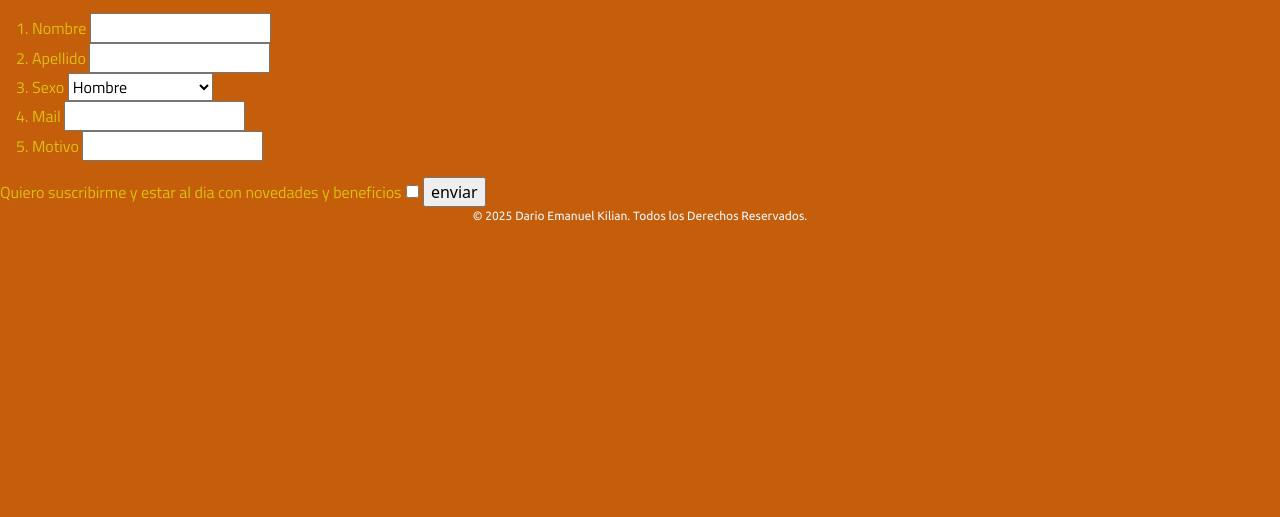
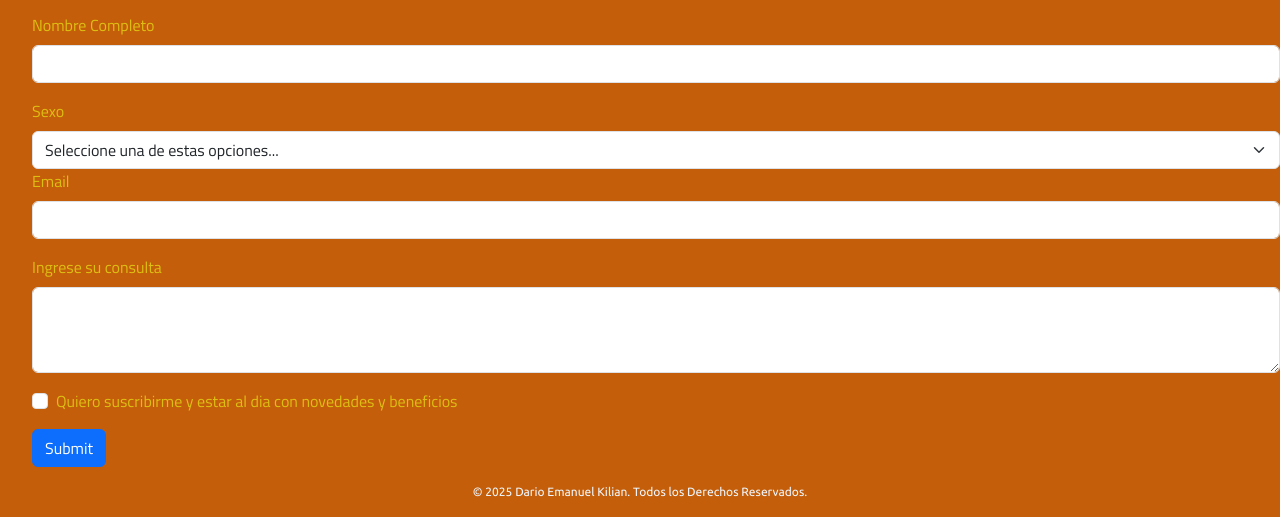
Before and after one commit to DEKilian/chrysocyon, a plain HTML site: page pages/contacto.html in a window 1280 px wide. Shown: the part 325-842 px from the top of the page. Before the commit the page ends 800 px from the top, so only its background shows below. Drawn offline with nearby package versions, Linux system fonts and the light colour scheme.

Commit message:
Inclui mi formulario

```diff
--- a/pages/contacto.html
+++ b/pages/contacto.html
@@ -51,46 +51,33 @@
         <h1>CONTACTANOS</h1>
             <p>Por favor, complete la siguiente planilla y nos pondremos en contacto:</p>
             <ol class="textos-extra">
-                <li>
-                    <form action="/submit" method="post"></form>
-                    <label for="nombre">Nombre</label>
-                    <input type="text" name="nombre" id="nombre">
-                </li>
-                 <li>
-                    <form action="/submit" method="post"></form>
-                    <label for="apellido">Apellido</label>
-                    <input type="text" name="apellido" id="apellido">
-                </li>
-                <li>
-                    <label for="sexo">Sexo</label>
-                    <select name="" id="">
-
-                        <option value="">Hombre</option>
-                        <option value="">Mujer</option>
-                        <option value="">Otro</option>
-                        <option value="">Prefiero no decirlo</option>
-
+                <form>
+                    <div class="mb-3">
+                        <label for="nombre" class="form-label">Nombre Completo</label>
+                        <input type="text" class="form-control" id="nombre" aria-describedby="emailHelp">
+                    </div>
+                    <label for="sexo" class="form-label">Sexo</label>
+                    <select class="form-select" aria-label="Default select example">
+                        <option selected>Seleccione una de estas opciones...</option>
+                        <option value="1">Hombre</option>
+                        <option value="2">Mujer</option>
+                        <option value="3">Otro</option>
                     </select>
-                </li>
-                <li>
-                    <form action="/submit" method="post"></form>
-                    <label for="mail">Mail</label>
-                    <input type="text" name="mail" id="mail">
-                </li>
-
-<!--ATENCION, el recuerdo de texto para el area de 'Motivo' deberia ser mucho mas grande que los del resto de esta lista ya que es un recuadro para ingresar una consulta. Pero dado a que un no tengo el conocimiento para extender su tamaño lo dejare momentaneamente con las medidas que trae por default-->
-
-                <li>
-                    <form action="/submit" method="post"></form>
-                    <label for="motivo">Motivo</label>
-                    <input type="text" name="motivo" id="motivo">
-                </li>
+                     <div class="mb-3">
+                        <label for="mail" class="form-label">Email</label>
+                        <input type="mail" class="form-control" id="email">
+                    </div>
+                    <div class="mb-3">
+                        <label for="consultas" class="form-label">Ingrese su consulta</label>
+                        <textarea class="form-control" id="consultas" rows="3"></textarea>
+                    </div>
+                    <div class="mb-3 form-check">
+                        <input type="checkbox" class="form-check-input" id="exampleCheck1">
+                        <label class="form-check-label" for="exampleCheck1">Quiero suscribirme y estar al dia con novedades y beneficios</label>
+                    </div>
+                    <button type="submit" class="btn btn-primary">Submit</button>
+                </form>
             </ol>
-
-            <label for="subscribe" class="textos-extra">Quiero suscribirme y estar al dia con novedades y beneficios</label>
-            <input type="checkbox" name="subscribe" id="subscribe">
-
-            <input type="submit" value="enviar">
 
         </section>
     </main>
--- a/styles/style.css
+++ b/styles/style.css
@@ -115,3 +115,22 @@ body
 .navbar {
     background-color: rgb(85, 85, 79) !important;
 }
+
+.navbar-toggler {
+    border-color: none;
+    outline-color: none;
+    padding: 0;
+    transition: transform 0.3 ease;
+    border-radius: 50%;
+}
+
+.navbar-toggler:hover {
+    transform: rotate(90deg);
+}
+
+.navbar-toggler-icon {
+    border: none;
+    outline: 12px;
+    background-color: yellow;
+    border-radius: 50%;
+}
```
